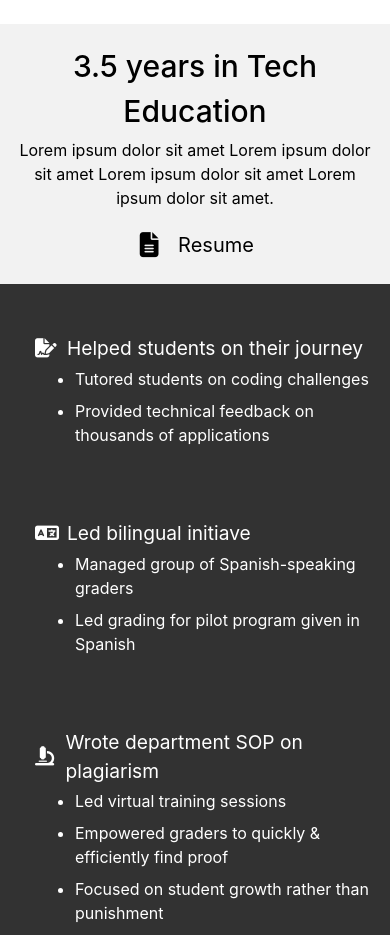
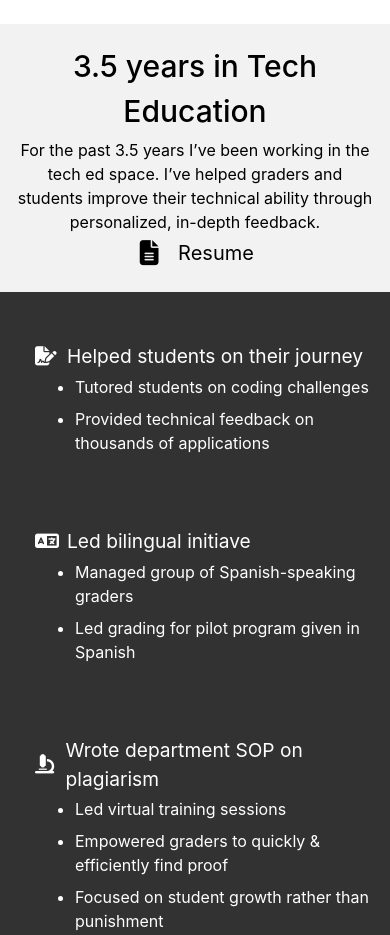
Before and after one commit to knightmac19/portfolio-2024, a React (Create React App) app: page / in a window 390 px wide. Shown: the part 3520-4455 px from the top of the page. Built offline with nearby package versions, Linux system fonts and the light colour scheme; some icons are missing.

Commit message:
adding profile title paragraph

```diff
--- a/src/components/Profile/index.js
+++ b/src/components/Profile/index.js
@@ -5,8 +5,9 @@ const Profile = () => {
         <div className="title container">
           <h2 className="sub-header ">3.5 years in Tech Education</h2>
           <p>
-            Lorem ipsum dolor sit amet Lorem ipsum dolor sit amet Lorem ipsum
-            dolor sit amet Lorem ipsum dolor sit amet.
+            For the past 3.5 years I’ve been working in the tech ed space. I’ve
+            helped graders and students improve their technical ability through
+            personalized, in-depth feedback.
           </p>
           <div className="resume-link">
             <span className="link ">
--- a/src/index.css
+++ b/src/index.css
@@ -427,6 +427,11 @@ nav a:active {
   text-align: center;
 }
 
+.profile-wrapper .title p {
+  width: 70%;
+  margin: 0 auto;
+}
+
 .resume-link .link {
   display: flex;
   justify-content: center;
@@ -473,12 +478,6 @@ nav a:active {
   font-size: 1.2rem;
   font-weight: 300;
 }
-
-/* .profile-body .thing-wrapper {
-  display: flex;
-  justify-content: start;
-  align-items: center;
-} */
 
 .card h4 {
   display: flex;
@@ -611,6 +610,11 @@ footer i:hover {
   .card-wrapper .text-wrapper .links {
     margin: 20px 10px 10px 50px;
   }
+
+  .profile-wrapper .title p {
+    width: 80%;
+    margin: 0 auto;
+  }
 }
 
 @media (max-width: 716px) {
@@ -679,6 +683,11 @@ footer i:hover {
     padding: 20px;
     width: 100vw;
   }
+
+  .profile-wrapper .title p {
+    width: 100%;
+    margin: 0 auto;
+  }
 }
 
 @media (max-width: 300px) {
```
